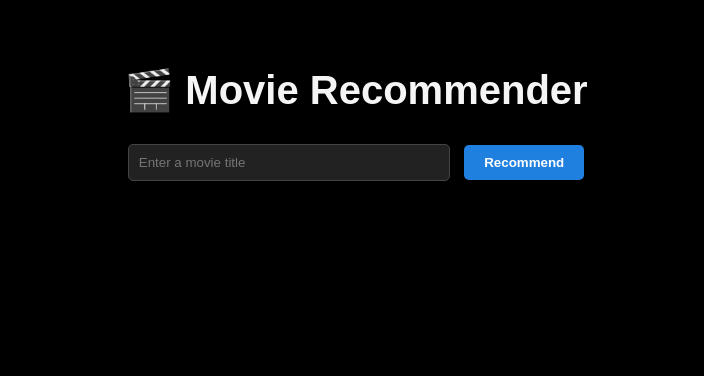
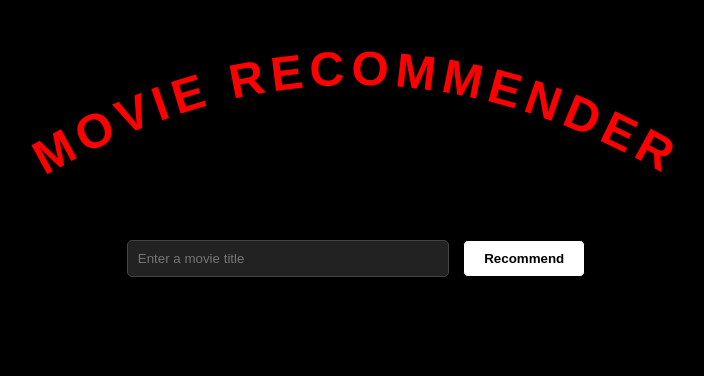
Before and after one commit to katrinarna/movie-recommender, a Flask app: page / in a window 1280 px wide. Shown: the top 376 px of the page, without its empty margins (284-988 px from the left). Run offline with Flask 3, Linux system fonts and the light colour scheme.

Commit message:
Updated design: Improved arched title and input/button styling

```diff
--- a/src/static/css/styles.css
+++ b/src/static/css/styles.css
@@ -5,13 +5,29 @@ body {
   color: #f5f5f5;
   text-align: center;
   margin: 0;
-    padding: 40px 20px;
+  padding: 60px 20px; /* Increased padding to add space above title */
 }
 
-  /* Header */
-  h1 {
-    font-size: 2.5rem;
-    margin-bottom: 30px;
+/* Centered Arched SVG Text */
+.title {
+  display: flex;
+  justify-content: center;
+  align-items: center;
+  height: 200px;
+  margin-bottom: -20px; /* Slightly overlapping to reduce space below */
+}
+
+.title svg {
+  width: 900px;
+  height: 250px;
+}
+
+.title text {
+  font-size: 48px;
+  fill: #ff0000;
+  font-weight: bold;
+  text-transform: uppercase;
+  letter-spacing: 6px;
 }
 
 /* Input and Button */
@@ -27,21 +43,23 @@ body {
 button {
   padding: 10px 20px;
   margin-left: 10px;
-    background-color: #1f80e0;
-    color: white;
-    border: none;
+  background-color: #ffffff;
+  color: #000000;
+  border: 1px solid #000;
   border-radius: 5px;
   font-weight: bold;
   cursor: pointer;
+  transition: background-color 0.3s, color 0.3s;
 }
 
 button:hover {
-    background-color: #1565c0;
+  background-color: #f0f0f0;
+  color: #000000;
 }
 
 /* Recommendations Grid */
 #results {
-    margin-top: 40px;
+  margin-top: 20px;
   display: flex;
   flex-wrap: wrap;
   justify-content: center;
--- a/src/templates/index.html
+++ b/src/templates/index.html
@@ -1,4 +1,3 @@
-<!-- templates/index.html -->
 <!DOCTYPE html>
 <html lang="en">
 <head>
@@ -7,7 +6,21 @@
   <link rel="stylesheet" href="{{ url_for('static', filename='css/styles.css') }}">
 </head>
 <body>
-  <h1>🎬 Movie Recommender</h1>
+  <!-- Perfectly Centered Arched Title -->
+  <div class="title">
+    <svg width="900" height="250" viewBox="0 0 900 250">
+      <defs>
+        <path id="curvePath" d="M50,200 Q450,-100 850,200" fill="transparent"/>
+      </defs>
+      <text>
+        <textPath href="#curvePath" startOffset="50%" text-anchor="middle" style="font-size: 48px; font-weight: bold; fill: #ff0000; letter-spacing: 6px;">
+          MOVIE RECOMMENDER
+        </textPath>
+      </text>
+    </svg>
+  </div>
+
+
   <input id="movieInput" placeholder="Enter a movie title" />
   <button onclick="getRecommendations()">Recommend</button>
 
```
Lines whose indentation alone changed are shown as unchanged.
